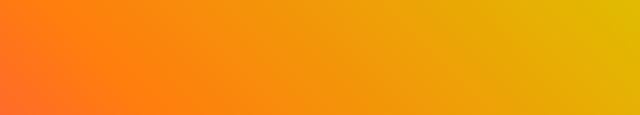
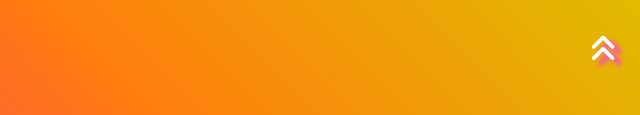
Before and after one commit to jes-sch/ARGENCALC_ProyectoFinal_JS_Schaffer, a plain HTML site: page index.html in a window 1280 px wide. Shown: the part 689-804 px from the top of the page, 640-1280 px from the left. Drawn offline with nearby package versions, Linux system fonts and the light colour scheme.

Commit message:
agrego un UP para subir al inicio de la página y le doy estilo

```diff
--- a/index.html
+++ b/index.html
@@ -6,6 +6,9 @@
     <meta http-equiv="X-UA-Compatible" content="IE=edge">
     <meta name="viewport" content="width=device-width, initial-scale=1.0">
     <link rel="shortcut icon" href="./Multimedia/3.png">
+    <link rel="stylesheet" href="https://cdnjs.cloudflare.com/ajax/libs/font-awesome/6.1.1/css/all.min.css"
+    integrity="sha512-KfkfwYDsLkIlwQp6LFnl8zNdLGxu9YAA1QvwINks4PhcElQSvqcyVLLD9aMhXd13uQjoXtEKNosOWaZqXgel0g=="
+    crossorigin="anonymous" referrerpolicy="no-referrer">
     <link href="https://cdn.jsdelivr.net/npm/bootstrap@5.1.3/dist/css/bootstrap.min.css" rel="stylesheet"
         integrity="sha384-1BmE4kWBq78iYhFldvKuhfTAU6auU8tT94WrHftjDbrCEXSU1oBoqyl2QvZ6jIW3" crossorigin="anonymous">
     <link rel="stylesheet" href="./sltyles.css">
@@ -92,6 +95,12 @@
 </footer>
 <!-- footer fin -->
 
+<!-- botón UP inicio -->
+<a href="#" class="subir">
+    <i class="fa-solid fa-angles-up"></i>
+</a>
+<!-- botón UP fin -->
+
     <script src="https://cdn.jsdelivr.net/npm/bootstrap@5.1.3/dist/js/bootstrap.bundle.min.js"
         integrity="sha384-ka7Sk0Gln4gmtz2MlQnikT1wXgYsOg+OMhuP+IlRH9sENBO0LRn5q+8nbTov4+1p" crossorigin="anonymous">
     </script>
--- a/sltyles.css
+++ b/sltyles.css
@@ -290,3 +290,15 @@ footer{
     text-align: center;
     font-size: 20px;
 }
+
+.subir {
+    height: 25px;
+    width: 20px;
+    color: white !important;
+    position: fixed;
+    bottom: 60px;
+    right: 30px;
+    text-align: center;
+    font-size: 30px;
+    text-shadow: 7px 5px 5px #FF2FEF;
+}
```
